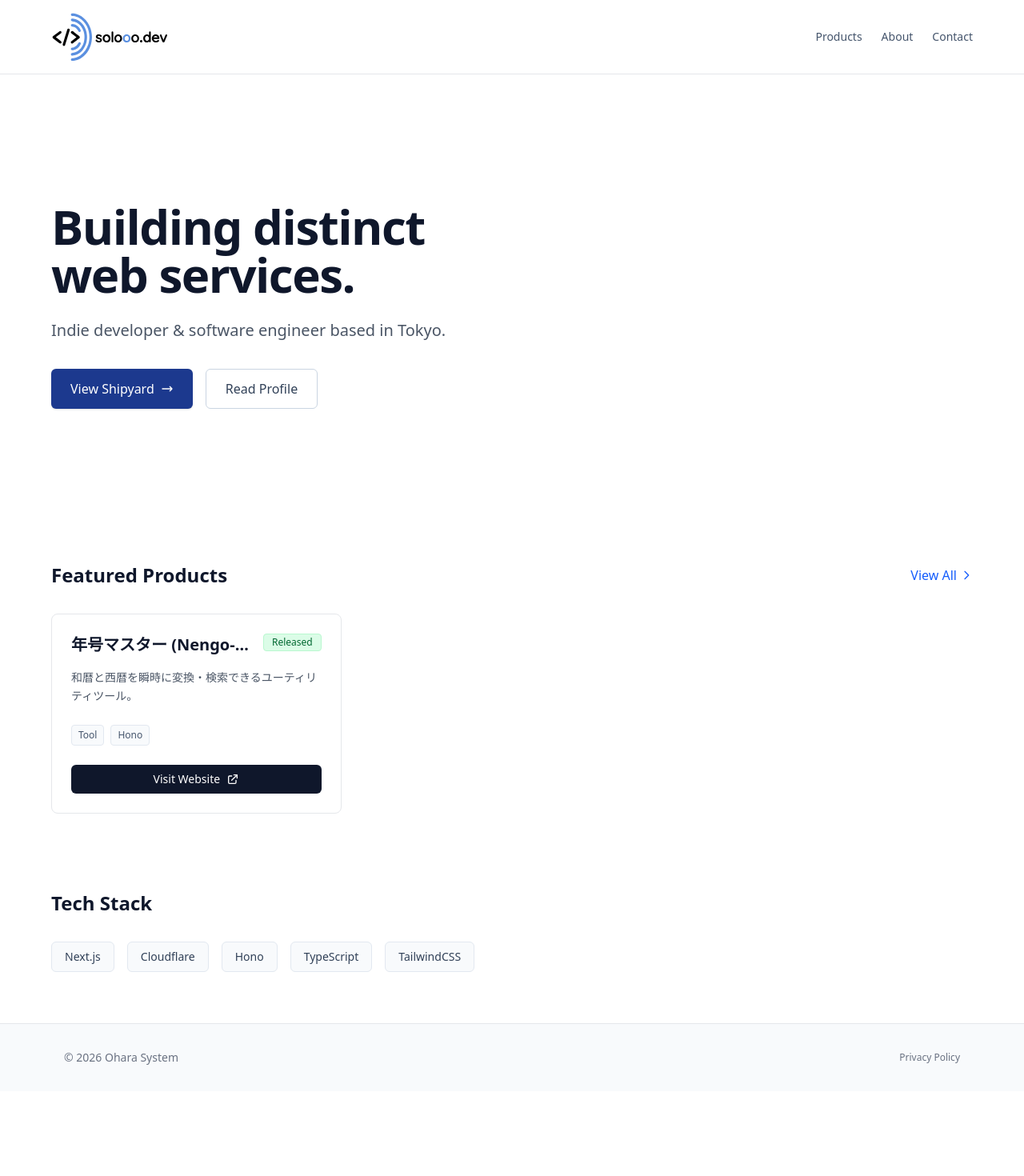
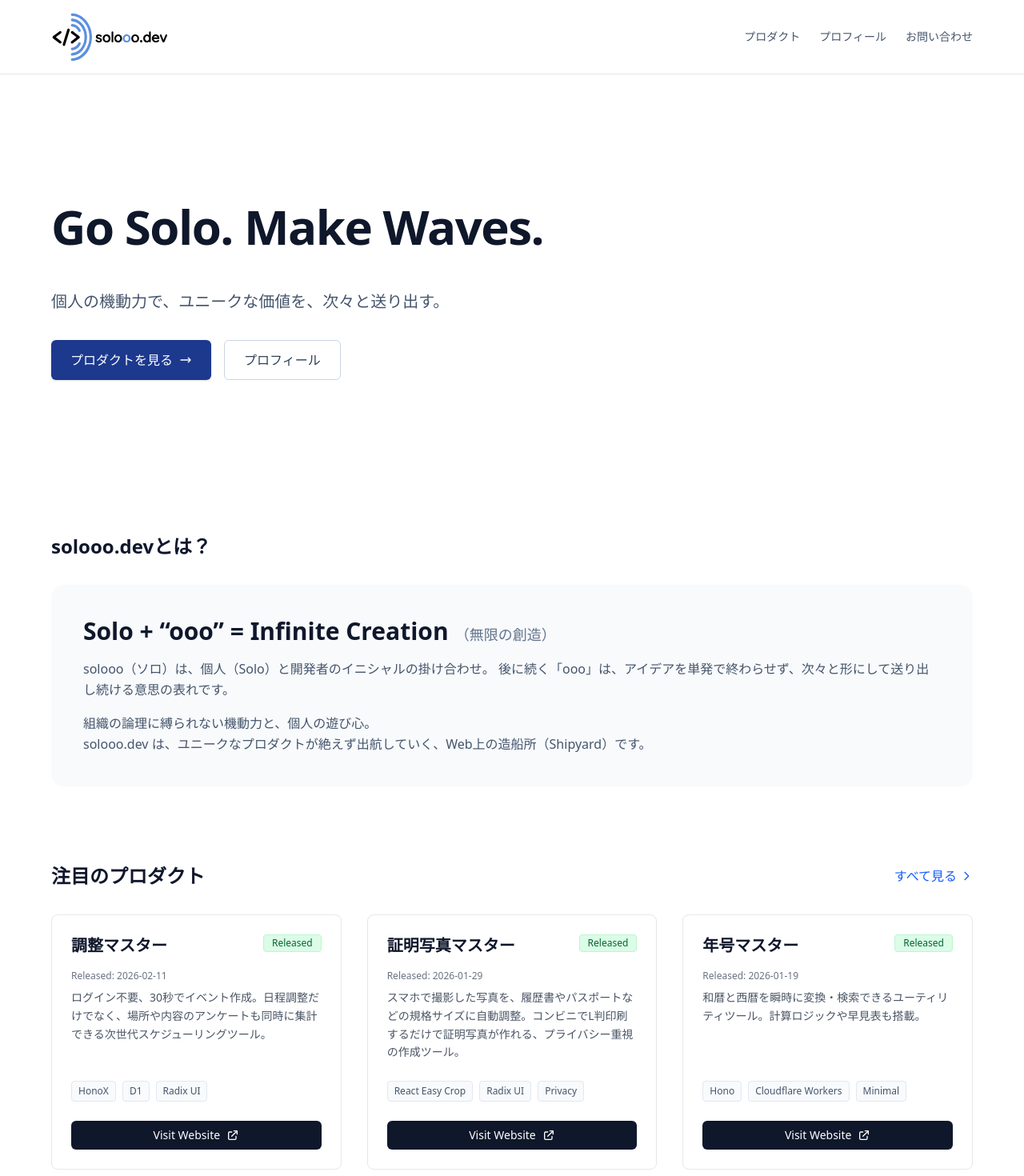
Before and after one commit to oharasystem/solooo-dev, a Next.js app: page / in a window 1280 px wide. Shown: the top 1470 px of the page at 80% size. Before the commit the page ends 1364 px from the top, so only its background shows below. Built offline with nearby package versions, Linux system fonts and the light colour scheme.

Commit message:
feat: renew top page and update product info

```diff
--- a/src/app/about/page.tsx
+++ b/src/app/about/page.tsx
@@ -14,10 +14,10 @@ const techStack = [
 ];
 
 const businessInfo = [
-  { label: 'Trade Name', value: 'Ohara System (大原システム)' },
-  { label: 'Type', value: 'Sole Proprietorship (個人事業主)' },
-  { label: 'Activities', value: 'Web Service Development, Mobile Application Development' },
-  { label: 'Location', value: 'Tokyo, Japan' },
+  { label: '屋号', value: 'Ohara System (大原システム)' },
+  { label: '事業形態', value: '個人事業主' },
+  { label: '事業内容', value: 'Webサービス開発、モバイルアプリケーション開発' },
+  { label: '所在地', value: '東京都' },
 ];
 
 export default function AboutPage() {
@@ -25,10 +25,10 @@ export default function AboutPage() {
     <div className="container mx-auto max-w-3xl py-12 space-y-16">
       {/* Profile Section */}
       <section>
-        <h1 className="text-3xl font-bold text-slate-900 mb-8">Developer</h1>
+        <h1 className="text-3xl font-bold text-slate-900 mb-8">開発者プロフィール</h1>
         <div className="bg-white p-0">
           <p className="text-lg text-gray-700 mb-6 leading-relaxed">
-            Personal developer & software engineer based in Tokyo.
+            東京を拠点に活動するソフトウェアエンジニア・個人開発者。
           </p>
           <div className="flex flex-wrap gap-3">
             {techStack.map((tech) => (
@@ -45,7 +45,7 @@ export default function AboutPage() {
 
       {/* Business Info Section */}
       <section>
-        <h2 className="text-2xl font-bold text-slate-900 mb-6">Business Information</h2>
+        <h2 className="text-2xl font-bold text-slate-900 mb-6">事業情報</h2>
         <div className="bg-white border border-gray-200 rounded-lg overflow-hidden">
           <dl className="divide-y divide-gray-200">
             {businessInfo.map((item) => (
--- a/src/app/contact/page.tsx
+++ b/src/app/contact/page.tsx
@@ -11,7 +11,7 @@ export const metadata: Metadata = {
 export default function ContactPage() {
   return (
     <div className="container mx-auto max-w-2xl py-12 md:py-24">
-      <h1 className="text-3xl md:text-4xl font-bold text-slate-900 mb-8">Contact</h1>
+      <h1 className="text-3xl md:text-4xl font-bold text-slate-900 mb-8">お問い合わせ</h1>
       <p className="text-lg text-gray-700 leading-relaxed mb-8">
         お仕事のご依頼やご相談は、以下のメールアドレス、またはX (Twitter) のDMまでお願いいたします。
       </p>
--- a/src/app/layout.tsx
+++ b/src/app/layout.tsx
@@ -63,13 +63,13 @@ export default function RootLayout({
             </Link>
             <nav className="flex items-center space-x-6 text-sm font-medium text-slate-600">
               <Link href="/products" className="hover:text-blue-900 transition-colors">
-                Products
+                プロダクト
               </Link>
               <Link href="/about" className="hover:text-blue-900 transition-colors">
-                About
+                プロフィール
               </Link>
               <Link href="/contact" className="hover:text-blue-900 transition-colors">
-                Contact
+                お問い合わせ
               </Link>
             </nav>
           </div>
@@ -79,9 +79,9 @@ export default function RootLayout({
         </main>
         <footer className="py-8 border-t border-gray-200 bg-slate-50 text-sm text-gray-500">
           <div className="container mx-auto max-w-6xl flex flex-col md:flex-row items-center justify-between px-4 gap-4">
-            <p>© 2026 Ohara System</p>
+            <p>© 2026 solooo.dev</p>
             <Link href="/privacy" className="text-xs hover:text-gray-800 transition-colors">
-              Privacy Policy
+              プライバシーポリシー
             </Link>
           </div>
         </footer>
--- a/src/app/page.tsx
+++ b/src/app/page.tsx
@@ -11,25 +11,26 @@ const techStack = [
 ];
 
 export default function Home() {
-  const featuredProducts = products.filter((product) => product.isFeatured);
+  const featuredProducts = products
+    .filter((product) => product.isFeatured)
+    .slice(0, 3);
 
   return (
     <div className="container mx-auto max-w-6xl py-12 space-y-24">
       {/* Hero Section */}
       <section className="flex flex-col items-start justify-center py-12 md:py-24">
-        <h1 className="text-4xl md:text-6xl font-bold text-slate-900 tracking-tight mb-6">
-          Building distinct <br className="hidden md:block" />
-          web services.
+        <h1 className="text-5xl md:text-6xl font-bold tracking-tight text-slate-900 mb-6">
+          Go Solo. Make Waves.
         </h1>
-        <p className="text-xl text-gray-600 mb-8 max-w-2xl leading-relaxed">
-          Indie developer & software engineer based in Tokyo.
+        <p className="mt-6 text-lg md:text-xl text-slate-600 mb-8 max-w-2xl leading-relaxed">
+          個人の機動力で、ユニークな価値を、次々と送り出す。
         </p>
         <div className="flex flex-wrap gap-4">
           <Link
             href="/products"
             className="inline-flex items-center px-6 py-3 text-base font-medium text-white bg-blue-900 rounded-md hover:bg-blue-800 transition-colors shadow-sm"
           >
-            View Shipyard
+            プロダクトを見る
             <svg
               className="w-4 h-4 ml-2"
               fill="none"
@@ -49,17 +50,40 @@ export default function Home() {
             href="/about"
             className="inline-flex items-center px-6 py-3 text-base font-medium text-slate-700 bg-transparent border border-slate-300 rounded-md hover:bg-slate-50 transition-colors"
           >
-            Read Profile
+            プロフィール
           </Link>
+        </div>
+      </section>
+
+      {/* Brand Concept Section */}
+      <section className="mx-auto">
+        <div className="text-center md:text-left mb-6">
+          <h2 className="text-2xl font-bold text-slate-900 mb-8">
+            solooo.devとは？
+          </h2>
+        </div>
+
+        <div className="bg-slate-50 rounded-2xl p-6 md:p-8 lg:p-10 text-slate-600 space-y-4 leading-relaxed">
+          <p className="text-2xl md:text-3xl font-bold text-slate-900">
+            Solo + &ldquo;ooo&rdquo; = Infinite Creation<span className="text-base md:text-lg font-normal text-slate-500 ml-2">（無限の創造）</span>
+          </p>
+          <p>
+            solooo（ソロ）は、個人（Solo）と開発者のイニシャルの掛け合わせ。
+            後に続く「ooo」は、アイデアを単発で終わらせず、次々と形にして送り出し続ける意思の表れです。
+          </p>
+          <p>
+            組織の論理に縛られない機動力と、個人の遊び心。<br />
+            solooo.dev は、ユニークなプロダクトが絶えず出航していく、Web上の造船所（Shipyard）です。
+          </p>
         </div>
       </section>
 
       {/* Featured Products Section */}
       <section>
         <div className="flex items-center justify-between mb-8">
-          <h2 className="text-2xl font-bold text-slate-900">Featured Products</h2>
+          <h2 className="text-2xl font-bold text-slate-900">注目のプロダクト</h2>
           <Link href="/products" className="text-blue-600 hover:text-blue-800 font-medium flex items-center">
-            View All
+            すべて見る
             <svg className="w-4 h-4 ml-1" fill="none" stroke="currentColor" viewBox="0 0 24 24">
               <path strokeLinecap="round" strokeLinejoin="round" strokeWidth={2} d="M9 5l7 7-7 7" />
             </svg>
@@ -74,7 +98,7 @@ export default function Home() {
 
       {/* Tech Stack Section */}
       <section>
-        <h2 className="text-2xl font-bold text-slate-900 mb-8">Tech Stack</h2>
+        <h2 className="text-2xl font-bold text-slate-900 mb-8">使用技術</h2>
         <div className="flex flex-wrap gap-4">
           {techStack.map((tech) => (
             <span
--- a/src/app/products/page.tsx
+++ b/src/app/products/page.tsx
@@ -11,9 +11,9 @@ export default function ProductsPage() {
   return (
     <div className="container mx-auto max-w-6xl py-12">
       <div className="mb-12">
-        <h1 className="text-3xl font-bold text-slate-900 mb-4">All Products</h1>
+        <h1 className="text-3xl font-bold text-slate-900 mb-4">全プロダクト一覧</h1>
         <p className="text-gray-600">
-          A collection of web services and tools I&apos;ve built.
+          solooo.dev が開発・運用している、すべてのWebサービスとツール。
         </p>
       </div>
 
--- a/src/components/ProductCard.tsx
+++ b/src/components/ProductCard.tsx
@@ -27,13 +27,18 @@ export default function ProductCard({ product }: ProductCardProps) {
           {product.title}
         </h3>
         <span
-          className={`text-xs font-medium px-2.5 py-0.5 rounded border ${
-            statusColors[product.status]
-          }`}
+          className={`text-xs font-medium px-2.5 py-0.5 rounded border ${statusColors[product.status]
+            }`}
         >
           {statusLabels[product.status]}
         </span>
       </div>
+
+      {product.releaseDate && (
+        <div className="text-xs text-gray-500 mb-2">
+          Released: {product.releaseDate}
+        </div>
+      )}
 
       <p className="text-gray-600 mb-6 flex-grow text-sm leading-relaxed">
         {product.description}
--- a/src/data/products.ts
+++ b/src/data/products.ts
@@ -2,21 +2,44 @@ import { Product } from '@/types/product';
 
 export const products: Product[] = [
   {
+    id: 'chousei-master',
+    title: '調整マスター',
+    description: 'ログイン不要、30秒でイベント作成。日程調整だけでなく、場所や内容のアンケートも同時に集計できる次世代スケジューリングツール。',
+    url: 'https://chousei-master.solooo.dev',
+    status: 'released',
+    tags: ['HonoX', 'D1', 'Radix UI'],
+    isFeatured: true,
+    releaseDate: '2026-02-11',
+  },
+  {
+    id: 'soku-p',
+    title: 'Soku-p',
+    description: 'WebAssemblyを使用したクライアントサイド画像変換ツール。画像をサーバーに送信せず、ブラウザ上で高速にPNG/JPEG/WebP/AVIF等の相互変換が可能。',
+    url: 'https://soku-p.solooo.dev',
+    status: 'released',
+    tags: ['Photon', 'Hono', 'WebAssembly'],
+    isFeatured: false,
+    releaseDate: '2026-02-01',
+  },
+  {
+    id: 'id-photo',
+    title: '証明写真マスター',
+    description: 'スマホで撮影した写真を、履歴書やパスポートなどの規格サイズに自動調整。コンビニでL判印刷するだけで証明写真が作れる、プライバシー重視の作成ツール。',
+    url: 'https://id-photo.solooo.dev',
+    status: 'released',
+    tags: ['React Easy Crop', 'Radix UI', 'Privacy'],
+    isFeatured: true,
+    releaseDate: '2026-01-29',
+  },
+  {
     id: 'nengo',
-    title: '年号マスター (Nengo-Master)',
-    description: '和暦と西暦を瞬時に変換・検索できるユーティリティツール。',
+    title: '年号マスター',
+    description: '和暦と西暦を瞬時に変換・検索できるユーティリティツール。計算ロジックや早見表も搭載。',
     url: 'https://nengo.solooo.dev',
     status: 'released',
-    tags: ['Tool', 'Hono'],
+    tags: ['Hono', 'Cloudflare Workers', 'Minimal'],
     isFeatured: true,
+    releaseDate: '2026-01-19',
   },
-  {
-    id: 'solooo',
-    title: 'solooo.dev',
-    description: 'Ohara Systemの個人開発プロダクト一覧兼ポートフォリオサイト。',
-    url: 'https://solooo.dev',
-    status: 'development',
-    tags: ['Portfolio', 'Next.js'],
-    isFeatured: false,
-  },
+
 ];
--- a/src/types/product.ts
+++ b/src/types/product.ts
@@ -6,4 +6,5 @@ export interface Product {
   status: 'released' | 'beta' | 'development' | 'archived';
   tags: string[];
   isFeatured: boolean;
+  releaseDate?: string;
 }
```
Also changed, not shown: .agent/workflows/smart-commit.md (added), 2 other files (tests, documents, lock files or other folders).
